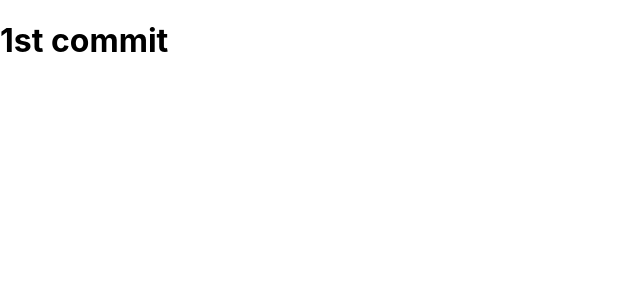
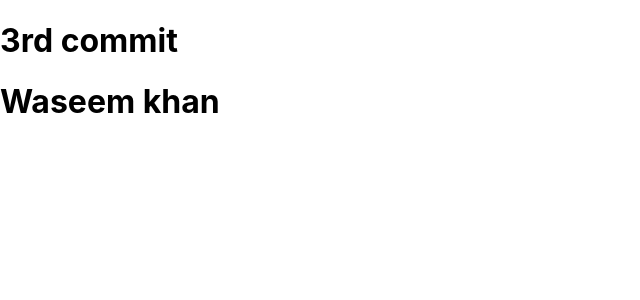
Before and after one commit to waseemkhan309/Testing-Repo, a React (Create React App) app: page / in a window 1280 px wide. Shown: the top 300 px of the page, without its empty margins (0-640 px from the left). Built offline with nearby package versions, Linux system fonts and the light colour scheme.

Commit message:
3rd commit

```diff
--- a/src/App.js
+++ b/src/App.js
@@ -4,7 +4,8 @@ import './App.css';
 function App() {
   return (
     <div>
-      <h1>1st commit</h1>
+      <h1>3rd commit</h1>
+      <h1>Waseem khan</h1>
     </div>
   );
 }
```
